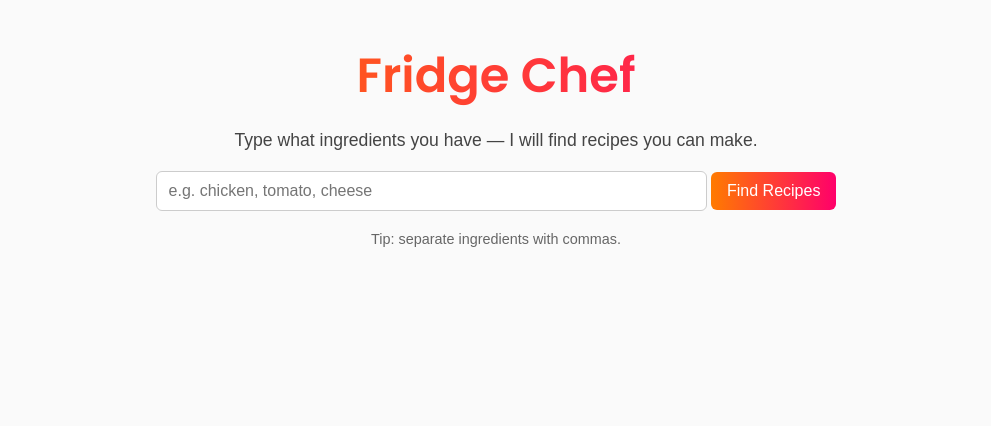
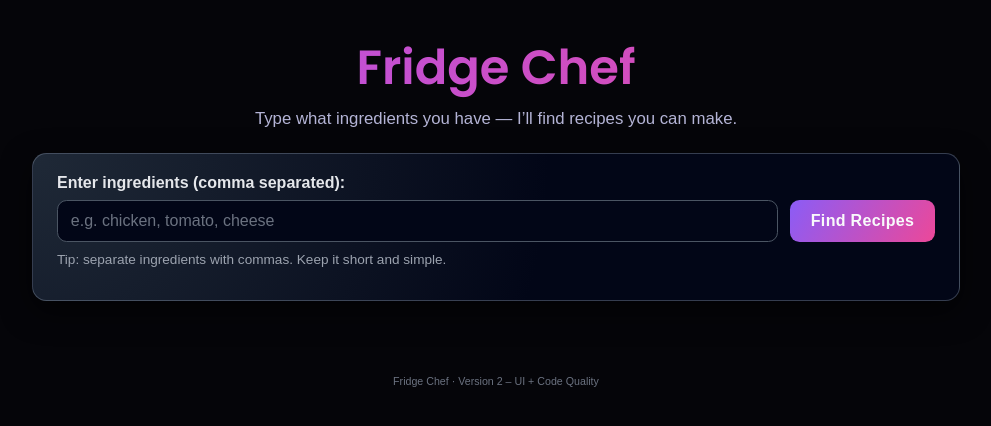
Before and after one commit to pavan36-byte/fridge-chef, a Flask app: page / in a window 1280 px wide. Shown: the top 426 px of the page, without its empty margins (144-1135 px from the left). Run offline with Flask 3, Linux system fonts and the light colour scheme.

Commit message:
Version 2: full UI redesign + modular code

```diff
--- a/app.py
+++ b/app.py
@@ -1,55 +1,28 @@
 from flask import Flask, render_template, request
-import csv
-import os
+from utils import load_recipes, get_suggestions
 
 app = Flask(__name__)
 
-def load_recipes():
-    recipes = []
-    csv_path = os.path.join(os.path.dirname(__file__), "recipes.csv")
-    with open(csv_path, newline="", encoding="utf-8") as f:
-        reader = csv.DictReader(f)
-        for row in reader:
-            row["ingredients"] = [i.strip().lower() for i in row["ingredients"].split(",")]
-            recipes.append(row)
-    return recipes
+# Load recipes once when the app starts
+RECIPES = load_recipes("recipes.csv")
 
-RECIPES = load_recipes()
-
-def score_recipe(user_ings, recipe):
-    recipe_ings = set(recipe["ingredients"])
-    if not recipe_ings:
-        return 0
-    matches = recipe_ings & user_ings
-    return len(matches) / len(recipe_ings)
 
 @app.route("/", methods=["GET", "POST"])
 def index():
     suggestions = []
+    error = None
     user_input = ""
-    error = None
 
     if request.method == "POST":
-        user_input = request.form.get("ingredients", "").strip().lower()
+        user_input = request.form.get("ingredients", "").strip()
 
+        # Basic input validation
         if not user_input:
             error = "Please enter at least one ingredient."
+        elif len(user_input) > 200:
+            error = "That’s a lot of text! Try listing only ingredients, separated by commas."
         else:
-            user_ings = {i.strip() for i in user_input.split(",") if i.strip()}
-            if not user_ings:
-                error = "Couldn't read any ingredients. Try separating them with commas."
-            else:
-                scored = []
-                for recipe in RECIPES:
-                    score = score_recipe(user_ings, recipe)
-                    if score > 0:
-                        scored.append((recipe, score))
-
-                scored.sort(key=lambda x: x[1], reverse=True)
-                suggestions = [r for r, s in scored[:5]]
-
-                if not suggestions:
-                    error = "No matching recipes found. Try different ingredients."
+            suggestions, error = get_suggestions(user_input, RECIPES, limit=8)
 
     return render_template(
         "index.html",
@@ -58,5 +31,6 @@ def index():
         error=error,
     )
 
+
 if __name__ == "__main__":
     app.run(debug=True)
--- /dev/null
+++ b/static/style.css
@@ -0,0 +1,216 @@
+/* Global layout */
+* {
+    box-sizing: border-box;
+}
+
+body {
+    margin: 0;
+    font-family: Arial, sans-serif;
+    background: #050509;
+    color: #f5f5ff;
+}
+
+/* HEADER */
+
+.header {
+    text-align: center;
+    padding: 2rem 1rem 1.5rem;
+}
+
+.title {
+    font-family: 'Poppins', sans-serif;
+    font-size: 3rem;
+    margin: 0 0 0.3rem;
+    background: linear-gradient(90deg, #a855f7, #ec4899);
+    background-clip: text;
+    -webkit-background-clip: text;
+    color: transparent;
+    -webkit-text-fill-color: transparent;
+}
+
+.tagline {
+    margin: 0;
+    color: #b4b4d6;
+    font-size: 1.05rem;
+}
+
+/* MAIN LAYOUT */
+
+.main {
+    max-width: 960px;
+    margin: 0 auto;
+    padding: 0 1rem 2rem;
+    display: grid;
+    grid-template-columns: 1fr;
+    gap: 1.5rem;
+}
+
+/* INPUT SECTION */
+
+.input-section {
+    background: radial-gradient(circle at top left, #1f2937 0, #020617 55%);
+    border-radius: 0.9rem;
+    padding: 1.25rem 1.5rem;
+    box-shadow: 0 10px 30px rgba(0, 0, 0, 0.6);
+    border: 1px solid rgba(148, 163, 184, 0.35);
+}
+
+.form-label {
+    display: block;
+    margin-bottom: 0.5rem;
+    font-weight: 600;
+    color: #e5e7eb;
+}
+
+.form-row {
+    display: grid;
+    grid-template-columns: 3fr auto;
+    gap: 0.75rem;
+    align-items: center;
+}
+
+.ingredient-form input[type="text"] {
+    padding: 0.7rem 0.8rem;
+    border-radius: 0.6rem;
+    border: 1px solid #4b5563;
+    background: #020617;
+    color: #e5e7eb;
+    font-size: 1rem;
+}
+
+.ingredient-form input[type="text"]::placeholder {
+    color: #6b7280;
+}
+
+.ingredient-form input[type="text"]:focus {
+    outline: none;
+    border-color: #a855f7;
+    box-shadow: 0 0 0 2px rgba(168, 85, 247, 0.45);
+}
+
+.ingredient-form button {
+    padding: 0.75rem 1.3rem;
+    border-radius: 0.6rem;
+    border: none;
+    cursor: pointer;
+    font-size: 1rem;
+    background: linear-gradient(120deg, #8b5cf6, #ec4899);
+    color: #f9fafb;
+    font-weight: 600;
+    letter-spacing: 0.02em;
+    transition: transform 0.15s ease, box-shadow 0.15s ease, filter 0.15s ease;
+}
+
+.ingredient-form button:hover {
+    transform: translateY(-1px);
+    box-shadow: 0 10px 20px rgba(139, 92, 246, 0.4);
+    filter: brightness(1.05);
+}
+
+.hint {
+    margin-top: 0.6rem;
+    font-size: 0.85rem;
+    color: #9ca3af;
+}
+
+/* ALERTS */
+
+.alert {
+    padding: 0.75rem 1rem;
+    border-radius: 0.6rem;
+    margin-bottom: 0.9rem;
+    font-size: 0.95rem;
+}
+
+.alert-error {
+    background: rgba(248, 113, 113, 0.1);
+    color: #fecaca;
+    border: 1px solid rgba(248, 113, 113, 0.6);
+}
+
+/* RESULTS */
+
+.results-section {
+    display: grid;
+    gap: 1rem;
+}
+
+.section-title {
+    margin: 0;
+    font-size: 1.4rem;
+    color: #e5e7eb;
+}
+
+.recipes-grid {
+    display: grid;
+    grid-template-columns: repeat(auto-fit, minmax(230px, 1fr));
+    gap: 1rem;
+}
+
+.recipe-card {
+    background: radial-gradient(circle at top left, #111827 0, #020617 60%);
+    border-radius: 0.9rem;
+    padding: 1rem 1.1rem;
+    box-shadow: 0 10px 25px rgba(0, 0, 0, 0.7);
+    border: 1px solid rgba(148, 163, 184, 0.35);
+    display: flex;
+    flex-direction: column;
+    gap: 0.4rem;
+}
+
+.recipe-card:hover {
+    border-color: #8b5cf6;
+    transform: translateY(-2px);
+    transition: transform 0.1s ease, border-color 0.1s ease;
+}
+
+.recipe-name {
+    margin: 0;
+    font-size: 1.15rem;
+    color: #f9fafb;
+}
+
+.recipe-ings,
+.recipe-desc {
+    margin: 0;
+    font-size: 0.95rem;
+    color: #d1d5db;
+}
+
+.recipe-ings strong {
+    color: #e5e7eb;
+}
+
+.no-results {
+    font-size: 0.95rem;
+    color: #9ca3af;
+}
+
+/* FOOTER */
+
+.footer {
+    text-align: center;
+    padding: 1rem;
+    font-size: 0.8rem;
+    color: #6b7280;
+}
+
+/* MOBILE */
+
+@media (max-width: 600px) {
+    .title {
+        font-size: 2.3rem;
+    }
+
+    .main {
+        padding-bottom: 1.5rem;
+    }
+
+    .form-row {
+        grid-template-columns: 1fr;
+    }
+
+    .ingredient-form button {
+        width: 100%;
+    }
+}
--- a/templates/index.html
+++ b/templates/index.html
@@ -4,129 +4,77 @@
     <meta charset="UTF-8">
     <title>Fridge Chef</title>
 
+    <!-- Google Font -->
     <link href="https://fonts.googleapis.com/css2?family=Poppins:wght@600&display=swap" rel="stylesheet">
-
-    <style>
-        body {
-            font-family: Arial, sans-serif;
-            max-width: 750px;
-            margin: 40px auto;
-            padding: 0 15px;
-            background-color: #fafafa;
-        }
-
-        h1 {
-            font-family: 'Poppins', sans-serif;
-            font-size: 3rem;
-            text-align: center;
-            background: linear-gradient(90deg, #ff7b00, #ff006a);
-            background-clip: text;
-            -webkit-background-clip: text;
-            color: transparent;
-            -webkit-text-fill-color: transparent;
-            margin-bottom: 10px;
-        }
-
-        .tagline {
-            text-align: center;
-            color: #444;
-            font-size: 1.1rem;
-            margin-bottom: 20px;
-        }
-
-        form {
-            margin: 20px 0;
-            text-align: center;
-        }
-
-        input[type="text"] {
-            width: 70%;
-            padding: 10px 12px;
-            border-radius: 6px;
-            border: 1px solid #ccc;
-            font-size: 1rem;
-        }
-
-        button {
-            padding: 10px 16px;
-            border-radius: 6px;
-            border: none;
-            cursor: pointer;
-            font-size: 1rem;
-            background: linear-gradient(90deg, #ff7b00, #ff006a);
-            color: white;
-            transition: 0.2s;
-        }
-
-        button:hover {
-            transform: scale(1.05);
-            opacity: 0.9;
-        }
-
-        .recipe-card {
-            border: 1px solid #e0e0e0;
-            padding: 12px 16px;
-            border-radius: 8px;
-            margin-bottom: 12px;
-            background: white;
-            box-shadow: 0px 2px 5px rgba(0,0,0,0.05);
-        }
-
-        .recipe-name {
-            font-weight: bold;
-            font-size: 1.2rem;
-            margin-bottom: 4px;
-        }
-
-        .error {
-            color: red;
-            text-align: center;
-            margin-bottom: 10px;
-        }
-
-        .hint {
-            font-size: 0.9rem;
-            color: #666;
-            text-align: center;
-        }
-    </style>
+    <!-- Our CSS -->
+    <link rel="stylesheet" href="{{ url_for('static', filename='style.css') }}">
 </head>
 
 <body>
+    <header class="header">
+        <h1 class="title">Fridge Chef</h1>
+        <p class="tagline">
+            Type what ingredients you have — I’ll find recipes you can make.
+        </p>
+    </header>
 
-    <h1>Fridge Chef</h1>
-    <p class="tagline">
-        Type what ingredients you have — I will find recipes you can make.
-    </p>
-
+    <main class="main">
+        <section class="input-section">
             {% if error %}
-        <div class="error">{{ error }}</div>
+                <div class="alert alert-error">
+                    {{ error }}
+                </div>
             {% endif %}
 
-    <form method="post">
+            <form method="post" class="ingredient-form">
+                <label for="ingredients" class="form-label">
+                    Enter ingredients (comma separated):
+                </label>
+                <div class="form-row">
                     <input
+                        id="ingredients"
                         type="text"
                         name="ingredients"
                         placeholder="e.g. chicken, tomato, cheese"
                         value="{{ user_input }}"
+                        maxlength="200"
+                        required
                     />
                     <button type="submit">Find Recipes</button>
+                </div>
+                <p class="hint">
+                    Tip: separate ingredients with commas. Keep it short and simple.
+                </p>
             </form>
+        </section>
 
-    <p class="hint">
-        Tip: separate ingredients with commas.
+        <section class="results-section">
+            {% if suggestions %}
+                <h2 class="section-title">Recipes you can try:</h2>
+                <div class="recipes-grid">
+                    {% for recipe in suggestions %}
+                        <article class="recipe-card">
+                            <h3 class="recipe-name">{{ recipe.name }}</h3>
+                            <p class="recipe-ings">
+                                <strong>Ingredients:</strong>
+                                {{ recipe.ingredients | join(", ") }}
                             </p>
+                            <p class="recipe-desc">
+                                {{ recipe.description }}
+                            </p>
+                        </article>
+                    {% endfor %}
+                </div>
+            {% elif not error and user_input %}
+                <p class="no-results">
+                    No recipes found, but there was no specific error. Try adding or changing ingredients.
+                </p>
+            {% endif %}
+        </section>
+    </main>
 
-    {% if suggestions %}
-        <h2>Recipes you can try:</h2>
-        {% for recipe in suggestions %}
-            <div class="recipe-card">
-                <div class="recipe-name">{{ recipe.name }}</div>
-                <div><strong>Ingredients:</strong> {{ recipe.ingredients | join(", ") }}</div>
-                <p>{{ recipe.description }}</p>
-            </div>
-        {% endfor %}
-    {% endif %}
-
+    <footer class="footer">
+        <small>Fridge Chef · Version 2 – UI + Code Quality</small>
+    </footer>
 </body>
 </html>
```
Also changed, not shown: utils.py (added, +56 -0 lines). Lines whose indentation alone changed are shown as unchanged.
